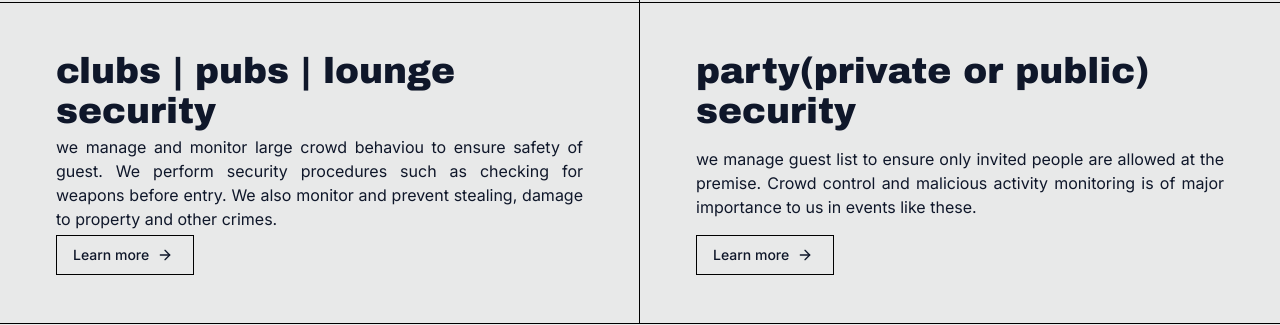
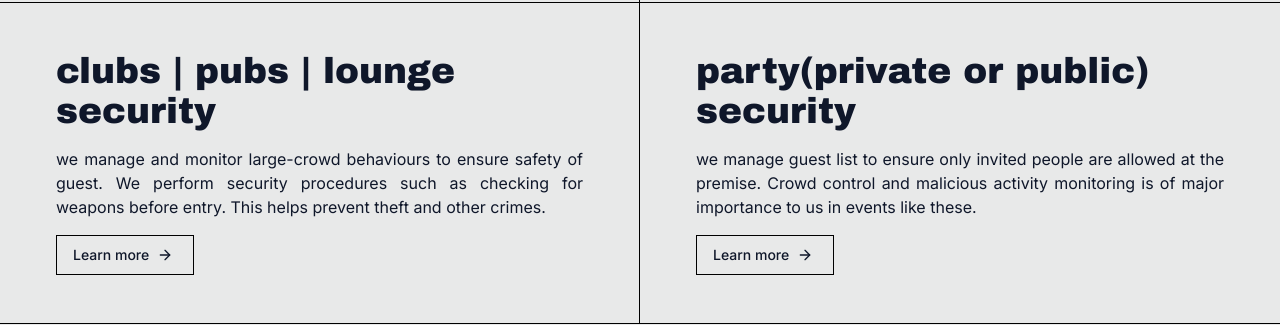
Before and after one commit to iampapagray/thesheguards, a Next.js app: page / in a window 1280 px wide. Shown: the part 1400-1725 px from the top of the page. Built offline with nearby package versions, Linux system fonts and the light colour scheme.

Commit message:
Typo correction and spacing of services

```diff
--- a/components/sections/services.tsx
+++ b/components/sections/services.tsx
@@ -52,7 +52,7 @@ export function Services() {
           <Service
             title="clubs | pubs | lounge security"
             description="tempor sit irure consectetur quis do. Ad occaecat qui occaecat deserunt proident labore pariatur amet cillum id dolor. Veniam tempor anim minim est. Ex dolore ex voluptate eu enim irure quis do consectetur labore. Tempor pariatur Lorem culpa consequat dolore elit commodo incididunt. In cupidatat sint fugiat incididunt Lorem ex."
-            summary="we manage and monitor large crowd behaviou to ensure safety of guest. We perform security procedures such as checking for weapons before entry. We also monitor and prevent stealing, damage to property and other crimes."
+            summary="we manage and monitor large-crowd behaviours to ensure safety of guest. We perform security procedures such as checking for weapons before entry. This helps prevent theft and other crimes."
           />
         </div>
         <div className="col-span-2 border-b lg:col-span-1">
--- a/components/service.tsx
+++ b/components/service.tsx
@@ -18,7 +18,7 @@ export function Service({ title, summary, description }: Props) {
   return (
     <div
       className={cn(
-        "group flex h-60 flex-col justify-between py-2 lg:h-80 lg:py-12",
+        "group flex h-64 flex-col justify-between py-2 lg:h-80 lg:py-12",
         styles.paddingX
       )}
     >
```
